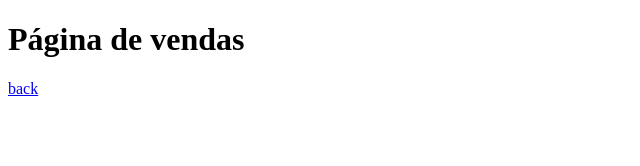
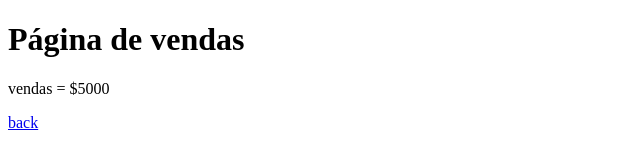
Before and after one commit to viniciusavalentim/aulagithub, a plain HTML site: page vendas.html in a window 1280 px wide. Shown: the whole page, without its empty margins (0-640 px from the left). Drawn offline with Linux system fonts and the light colour scheme.

Commit message:
acrescentado o valor da vendas

```diff
--- a/vendas.html
+++ b/vendas.html
@@ -8,7 +8,10 @@
 </head>
 <body>
         <h1>Página de vendas</h1>
+        <p>vendas = $5000</p>
         <a href="index.html">back</a>
+
+
 
 </body>
 </html>
```
